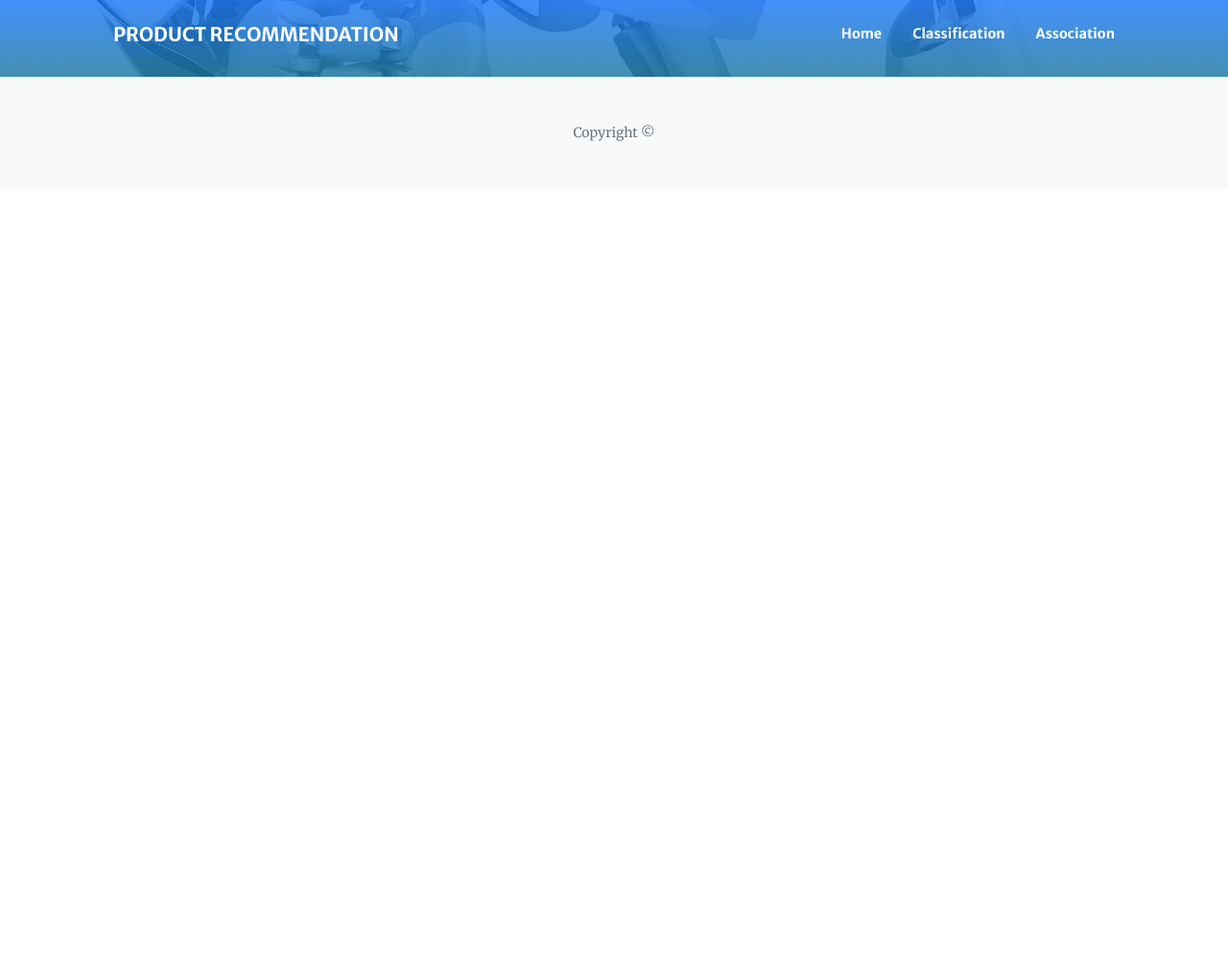
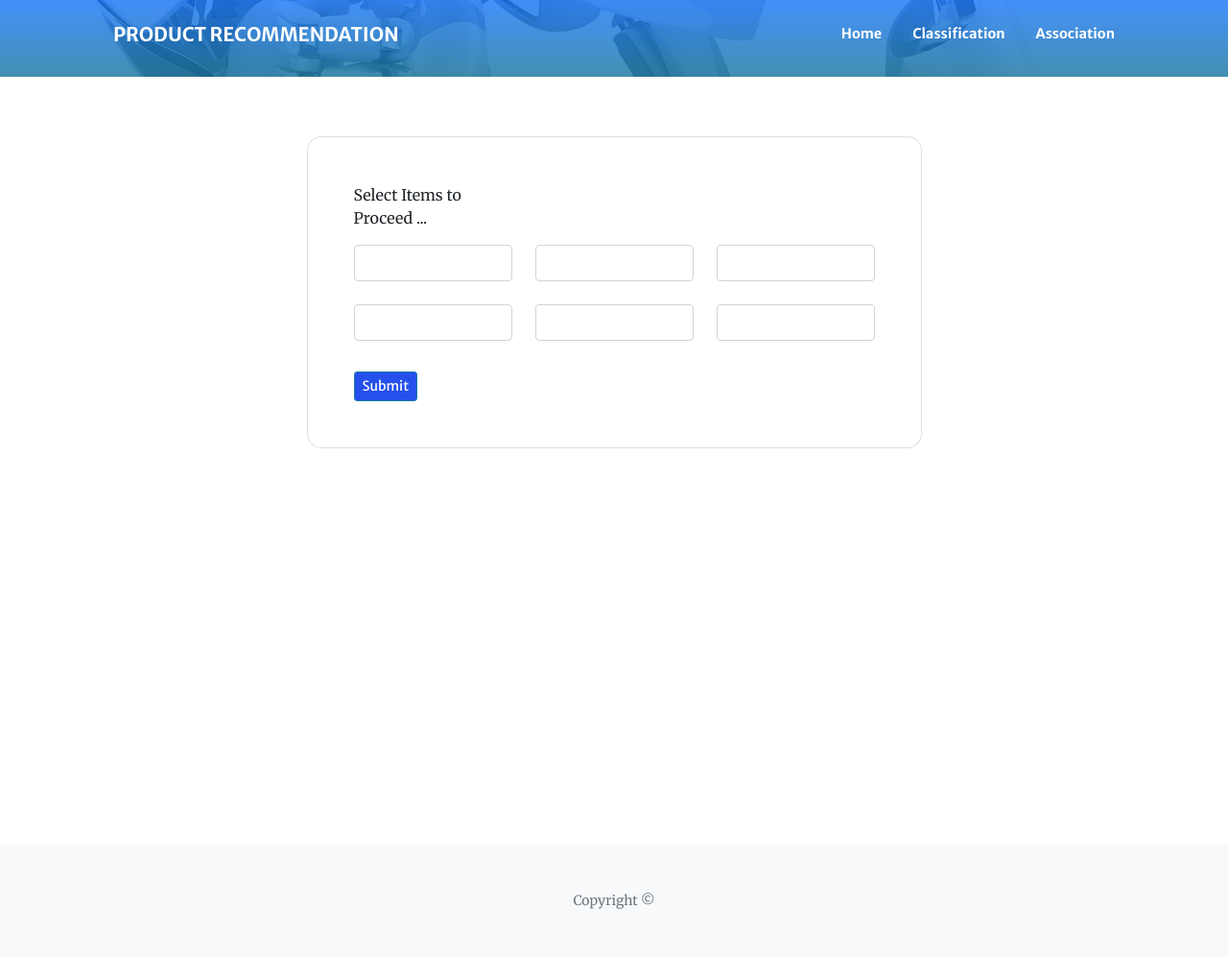
Before and after one commit to Udayantha03/FDM_project, a Flask app: page /product in a window 1280 px wide. Shown: the whole page at 96% size. Before the commit the page ends 147 px from the top, so only its background shows below. Run offline with Flask 2, Linux system fonts and the light colour scheme; some libraries are stand-ins or nearby versions.

Commit message:
Product Recommendation UI Changes

```diff
--- a/templates/product.html
+++ b/templates/product.html
@@ -1,29 +1,33 @@
 <!DOCTYPE html>
 <html lang="en">
 <head>
-        <meta charset="utf-8" />
-        <meta name="viewport" content="width=device-width, initial-scale=1, shrink-to-fit=no" />
-        <meta name="description" content="" />
-        <meta name="author" content="" />
+    <meta charset="utf-8"/>
+    <meta name="viewport" content="width=device-width, initial-scale=1, shrink-to-fit=no"/>
+    <meta name="description" content=""/>
+    <meta name="author" content=""/>
     <title>PRODUCT RECOMMENDATION</title>
     <!-- Favicon-->
-        <link rel="icon" type="image/x-icon" href="static/images/favicon.ico" />
+    <link rel="icon" type="image/x-icon" href="static/images/favicon.ico"/>
     <!-- Bootstrap Icons-->
-        <link href="https://cdn.jsdelivr.net/npm/bootstrap-icons@1.5.0/font/bootstrap-icons.css" rel="stylesheet" />
+    <link href="https://cdn.jsdelivr.net/npm/bootstrap-icons@1.5.0/font/bootstrap-icons.css" rel="stylesheet"/>
     <!-- Google fonts-->
-        <link href="https://fonts.googleapis.com/css?family=Merriweather+Sans:400,700" rel="stylesheet" />
-        <link href="https://fonts.googleapis.com/css?family=Merriweather:400,300,300italic,400italic,700,700italic" rel="stylesheet" type="text/css" />
+    <link href="https://fonts.googleapis.com/css?family=Merriweather+Sans:400,700" rel="stylesheet"/>
+    <link href="https://fonts.googleapis.com/css?family=Merriweather:400,300,300italic,400italic,700,700italic"
+          rel="stylesheet" type="text/css"/>
     <!-- SimpleLightbox plugin CSS-->
-        <link href="https://cdnjs.cloudflare.com/ajax/libs/SimpleLightbox/2.1.0/simpleLightbox.min.css" rel="stylesheet" />
+    <link href="https://cdnjs.cloudflare.com/ajax/libs/SimpleLightbox/2.1.0/simpleLightbox.min.css" rel="stylesheet"/>
     <!-- Core theme CSS (includes Bootstrap)-->
-        <link rel="stylesheet" href="{{ url_for('static', filename='styles.css') }}" />
+    <link rel="stylesheet" href="{{ url_for('static', filename='styles.css') }}"/>
+    <link rel="stylesheet" href="{{ url_for('static', filename='styles1.css') }}"/>
 </head>
 <body id="page-top">
 <!-- Navigation-->
 <nav class="navbar navbar-expand-lg navbar-light fixed-top py-3" id="mainNav">
     <div class="container px-4 px-lg-5">
         <a class="navbar-brand" href="#page-top">PRODUCT RECOMMENDATION</a>
-                <button class="navbar-toggler navbar-toggler-right" type="button" data-bs-toggle="collapse" data-bs-target="#navbarResponsive" aria-controls="navbarResponsive" aria-expanded="false" aria-label="Toggle navigation"><span class="navbar-toggler-icon"></span></button>
+        <button class="navbar-toggler navbar-toggler-right" type="button" data-bs-toggle="collapse"
+                data-bs-target="#navbarResponsive" aria-controls="navbarResponsive" aria-expanded="false"
+                aria-label="Toggle navigation"><span class="navbar-toggler-icon"></span></button>
         <div class="collapse navbar-collapse" id="navbarResponsive">
             <ul class="navbar-nav ms-auto my-2 my-lg-0">
                 <li class="nav-item"><a class="nav-link" href="{{ url_for('welcome') }}">Home</a></li>
@@ -42,19 +46,94 @@
 </header>
 
 
+<section class="vh-100 gradient-custom">
+    <div class="container py-5 h-100">
+        <div class="row justify-content-center align-items-center h-50">
+            <div class="col-12 col-lg-9 col-xl-7">
+                <div class="card shadow-2-strong card-registration" style="border-radius: 15px;">
+                    <div class="card-body p-3 p-md-5">
+                        <form>
+                            <div class="row">
+                                <div class="col-md-3 mb-2">
+                                    <div class="form-outline">
+                                        <label class="form-label" for="itemCounts">Select Items to Proceed ... </label>
+                                    </div>
+                                </div>
 
+                                <div class="container">
+                                    <div class="row">
+                                        <div class="col-4">
+                                            <select class="select form-control">
+                                                <option value="0"></option>
+                                                <option value="1">Item 1</option>
+                                                <option value="2">Item 2</option>
+                                                <option value="3">Item 3</option>
+                                            </select>
+                                        </div>
+                                        <div class="col-4">
+                                            <select class="select form-control">
+                                                <option value="0"></option>
+                                                <option value="1">Item 1</option>
+                                                <option value="2">Item 2</option>
+                                                <option value="3">Item 3</option>
+                                            </select>
+                                        </div>
+                                        <div class="col-4">
+                                            <select class="select form-control">
+                                                <option value="0"></option>
+                                                <option value="1">Item 1</option>
+                                                <option value="2">Item 2</option>
+                                                <option value="3">Item 3</option>
+                                            </select>
+                                        </div>
+                                    </div>
+                                    <br/>
+                                    <div class="row">
+                                        <div class="col-4">
+                                            <select class="select form-control">
+                                                <option value="0"></option>
+                                                <option value="1">Item 1</option>
+                                                <option value="2">Item 2</option>
+                                                <option value="3">Item 3</option>
+                                            </select>
+                                        </div>
+                                        <div class="col-4">
+                                            <select class="select form-control">
+                                                <option value="0"></option>
+                                                <option value="1">Item 1</option>
+                                                <option value="2">Item 2</option>
+                                                <option value="3">Item 3</option>
+                                            </select>
+                                        </div>
+                                        <div class="col-4">
+                                            <select class="select form-control">
+                                                <option value="0"></option>
+                                                <option value="1">Item 1</option>
+                                                <option value="2">Item 2</option>
+                                                <option value="3">Item 3</option>
+                                            </select>
+                                        </div>
+                                    </div>
+                                </div>
 
+                                <div class="mt-4 pt-2">
+                                    <input class="btn btn-primary btn-sm" type="submit" value="Submit"/>
+                                </div>
 
-
-
-
-
-
+                        </form>
+                    </div>
+                </div>
+            </div>
+        </div>
+    </div>
+</section>
 
 
 <!-- Footer-->
 <footer class="bg-light py-5">
-            <div class="container px-4 px-lg-5"><div class="small text-center text-muted">Copyright &copy;</div></div>
+    <div class="container px-4 px-lg-5">
+        <div class="small text-center text-muted">Copyright &copy;</div>
+    </div>
 </footer>
 <!-- Bootstrap core JS-->
 <script src="https://cdn.jsdelivr.net/npm/bootstrap@5.1.0/dist/js/bootstrap.bundle.min.js"></script>
```
Lines whose indentation alone changed are shown as unchanged.
